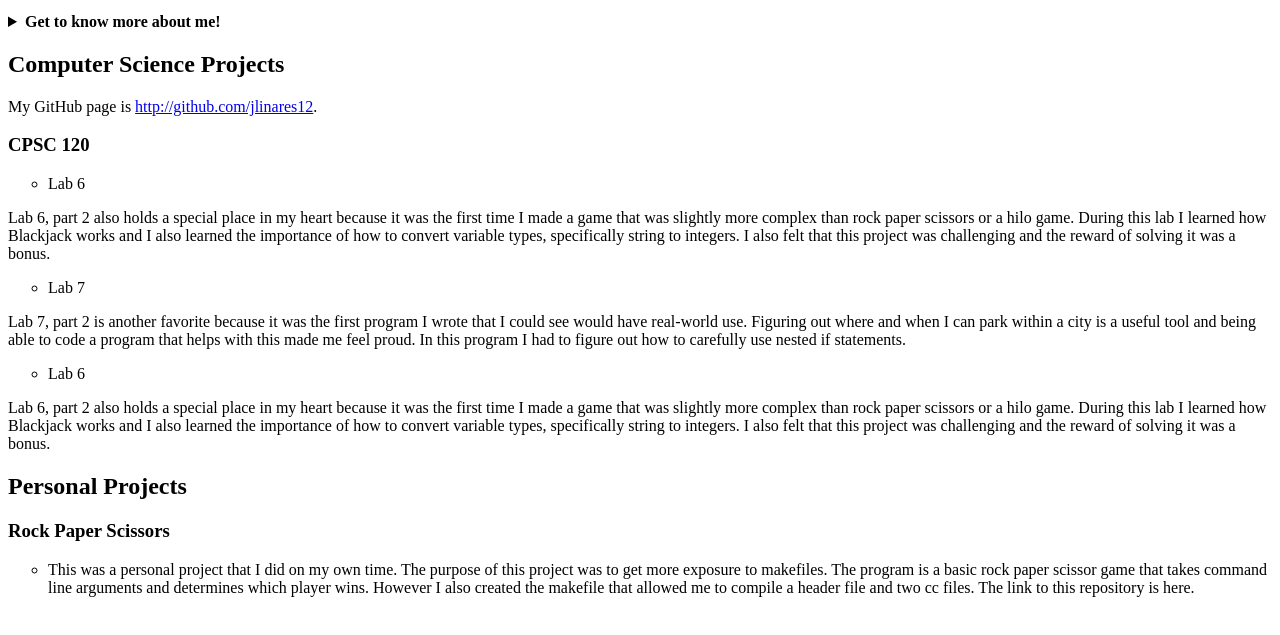
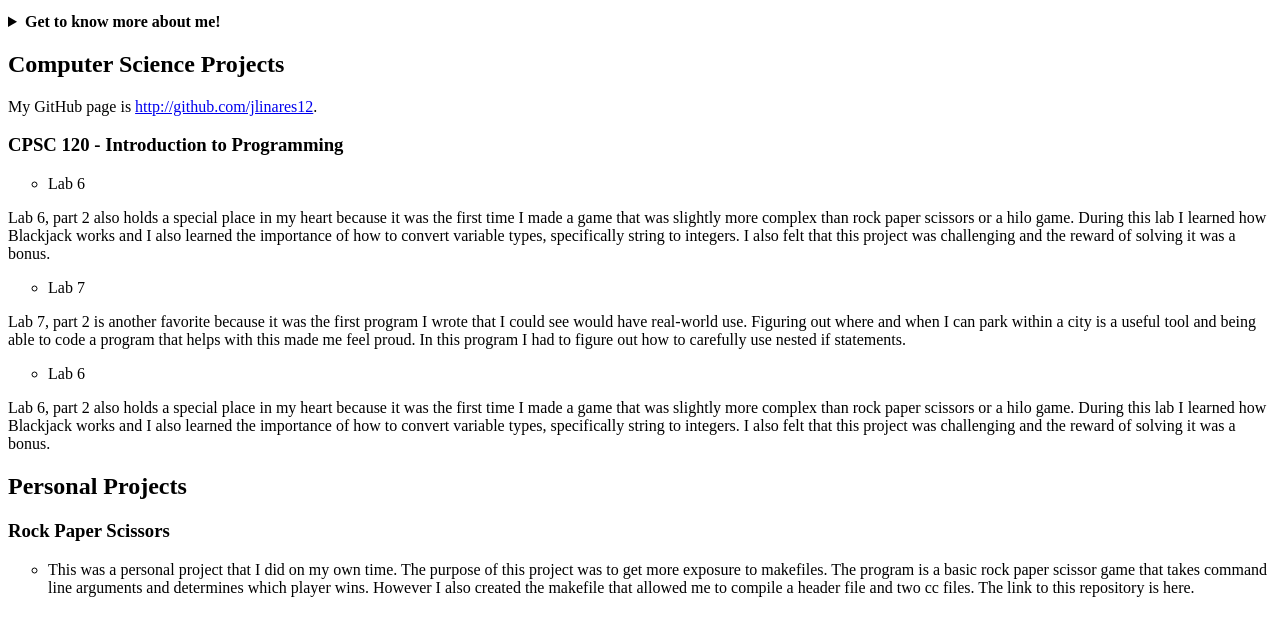
Before and after one commit to jlinares12/Portfolio-Website, a plain HTML site: page index.html in a window 1280 px wide. Shown: the part 101-736 px from the top of the page. Drawn offline with Linux system fonts and the light colour scheme.

Commit message:
added full name of CPSC 120

```diff
--- a/index.html
+++ b/index.html
@@ -18,7 +18,7 @@
 	<h2>Computer Science Projects</h2>
 		<p>My GitHub page is <a href="http://github.com/jlinares12/">http://github.com/jlinares12</a>.</p>
 
-	<h3>CPSC 120</h3>
+	<h3>CPSC 120 - Introduction to Programming</h3>
 		<ul style="list-style-type:circle">
 		<li>Lab 6</li></ul>
 			<p>
```
